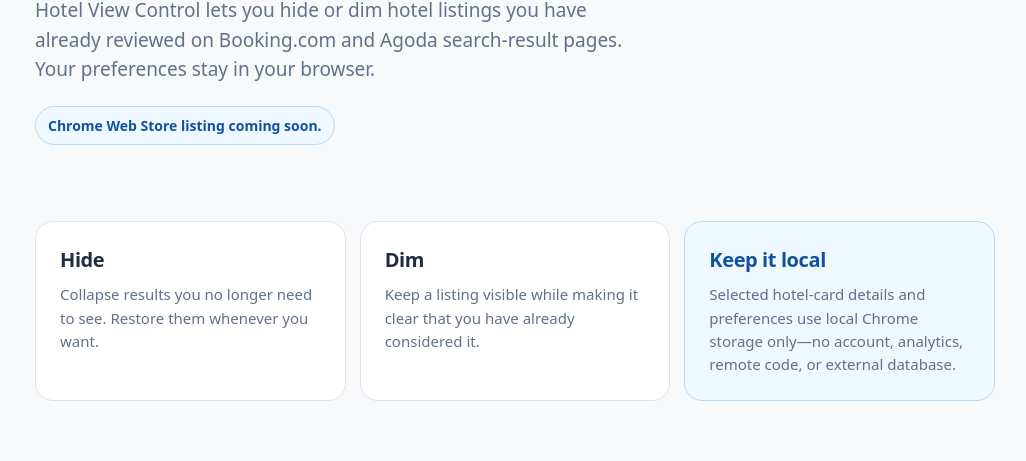
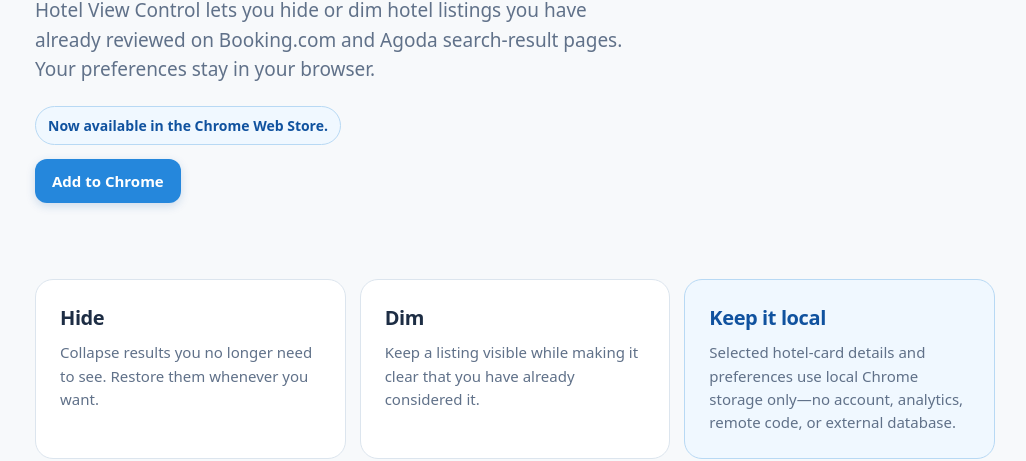
Before and after one commit to benoV/hotel-view-control, a browser extension: page site/index.html in a window 1280 px wide. Shown: the part 366-827 px from the top of the page, without its empty margins (125-1151 px from the left). Drawn offline with Linux system fonts and the light colour scheme.

Commit message:
Link support site to Chrome Web Store

```diff
--- a/site/index.html
+++ b/site/index.html
@@ -14,7 +14,8 @@
         <p class="eyebrow">A LOCAL-ONLY BROWSER EXTENSION</p>
         <h1>Hide or Dim the hotels you Don't want</h1>
         <p class="lede">Hotel View Control lets you hide or dim hotel listings you have already reviewed on Booking.com and Agoda search-result pages. Your preferences stay in your browser.</p>
-        <p class="availability">Chrome Web Store listing coming soon.</p>
+        <p class="availability">Now available in the Chrome Web Store.</p>
+        <p class="hero-action"><a class="install-button" href="https://chromewebstore.google.com/detail/hotel-view-control/gbigofmpeamphojiclockiolepmgamjf" target="_blank" rel="noopener noreferrer">Add to Chrome</a></p>
       </section>
       <section class="features" aria-label="Key features">
         <article><h2>Hide</h2><p>Collapse results you no longer need to see. Restore them whenever you want.</p></article>
--- a/site/styles.css
+++ b/site/styles.css
@@ -13,6 +13,10 @@
 h1 { max-width: 720px; margin: 0; color: var(--ink); font-size: clamp(38px, 7vw, 64px); line-height: 1.04; letter-spacing: -.045em; }
 .lede { max-width: 620px; margin: 24px 0 0; color: var(--muted); font-size: 19px; line-height: 1.55; }
 .availability { display: inline-block; margin: 22px 0 0; padding: 9px 12px; border: 1px solid #b8d9f4; border-radius: 999px; background: #f0f8ff; color: var(--blue-dark); font-size: 14px; font-weight: 650; }
+.hero-action { margin: 14px 0 0; }
+.install-button { display: inline-flex; align-items: center; min-height: 44px; padding: 11px 17px; border-radius: 12px; background: var(--blue); color: #fff; font-size: 15px; font-weight: 700; line-height: 1; text-decoration: none; box-shadow: 0 3px 10px rgba(16, 82, 159, .18); }
+.install-button:hover, .install-button:focus-visible { background: var(--blue-dark); outline: 2px solid rgba(37, 135, 220, .35); outline-offset: 3px; }
+.install-link { font-weight: 700; }
 .features { display: grid; grid-template-columns: repeat(3, 1fr); gap: 14px; padding-bottom: 70px; }
 .features article, .notice { border: 1px solid var(--line); border-radius: 18px; background: #fff; }
 .features article { min-height: 180px; padding: 24px; }
```
Also changed, not shown: site/support.html (+1 -1 lines).
